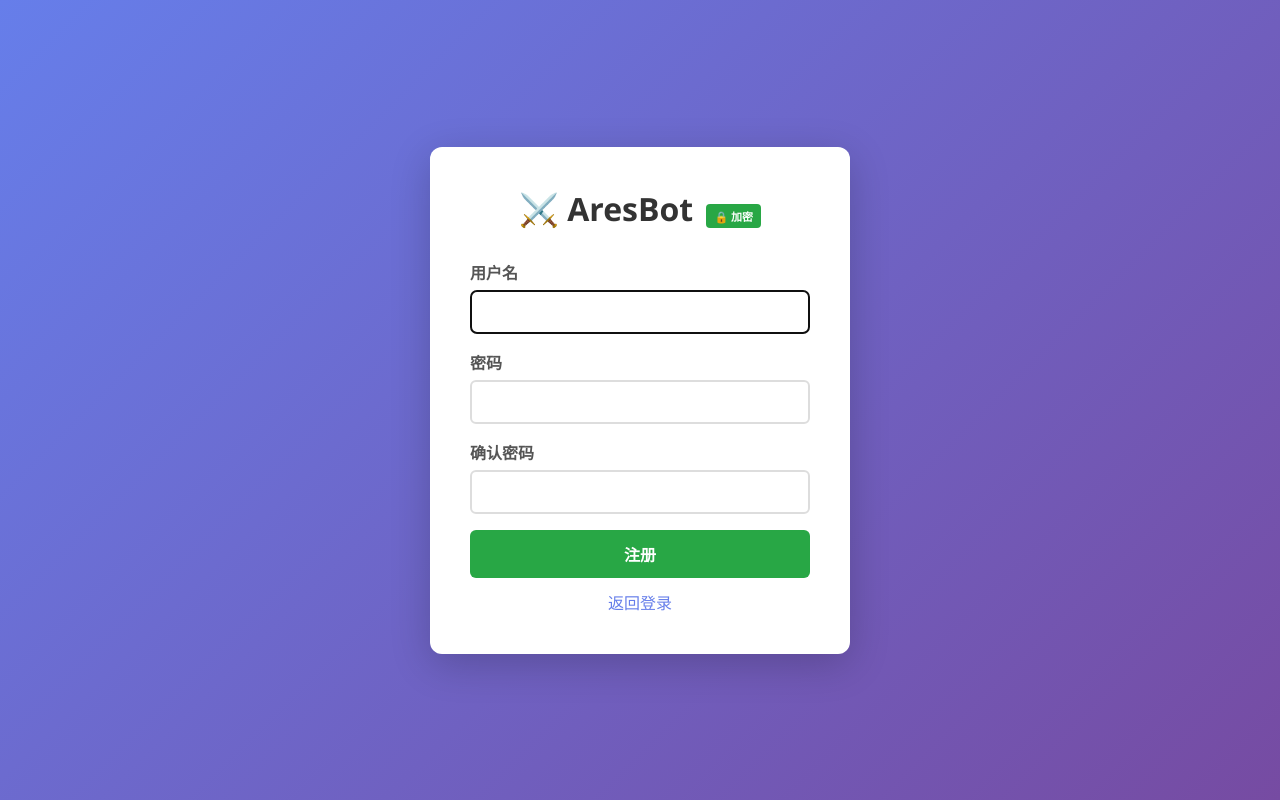
After one commit to Nomiracle/AresBot, a Flask app: page /register in a window 1280 px wide. The commit adds this page. Run offline with Flask 3, Linux system fonts and the light colour scheme.

Commit message:
feat: 增加用户注册

```diff
--- a/routes.py
+++ b/routes.py
@@ -1,6 +1,6 @@
 import sqlite3
 import threading
-from datetime import datetime
+from datetime import datetime, timedelta
 from flask import request, jsonify, session, redirect, url_for, render_template
 from werkzeug.security import check_password_hash, generate_password_hash
 from binance.client import Client
@@ -28,16 +28,110 @@ def register_routes(app):
 
             conn = sqlite3.connect(DB_FILE)
             c = conn.cursor()
+            # 登录尝试表
+            c.execute("CREATE TABLE IF NOT EXISTS login_attempts (username TEXT PRIMARY KEY, attempts INTEGER DEFAULT 0, blocked_until INTEGER)")
+            # 读取封禁状态
+            c.execute("SELECT attempts, blocked_until FROM login_attempts WHERE username=?", (username,))
+            row = c.fetchone()
+            attempts = row[0] if row else 0
+            blocked_until = row[1] if row else None
+
+            now_ts = int(datetime.utcnow().timestamp())
+            if blocked_until and blocked_until > now_ts:
+                # 仍在封禁期
+                remaining = blocked_until - now_ts
+                minutes = max(1, remaining // 60)
+                conn.close()
+                return render_template('login.html', error=f'尝试次数过多，请在 {minutes} 分钟后再试')
+
+            # 正常验证用户
             c.execute("SELECT password FROM users WHERE username=?", (username,))
             result = c.fetchone()
-            conn.close()
 
             if result and check_password_hash(result[0], password):
+                # 登录成功：清除尝试计数与封禁
+                if row:
+                    c.execute("UPDATE login_attempts SET attempts=0, blocked_until=NULL WHERE username=?", (username,))
+                else:
+                    c.execute("INSERT OR REPLACE INTO login_attempts(username, attempts, blocked_until) VALUES(?, 0, NULL)", (username,))
+                conn.commit()
+                conn.close()
                 session['user'] = username
                 return redirect(url_for('index'))
-            return render_template('login.html', error='用户名或密码错误')
+
+            # 登录失败：增加计数，达到3次则封禁10分钟
+            attempts = attempts + 1
+            if attempts >= 3:
+                unblock_ts = int((datetime.utcnow() + timedelta(minutes=10)).timestamp())
+                c.execute("INSERT OR REPLACE INTO login_attempts(username, attempts, blocked_until) VALUES(?, ?, ?)", (username, 0, unblock_ts))
+                conn.commit()
+                conn.close()
+                return render_template('login.html', error='连续失败过多，已锁定 10 分钟')
+            else:
+                if row:
+                    c.execute("UPDATE login_attempts SET attempts=? WHERE username=?", (attempts, username))
+                else:
+                    c.execute("INSERT INTO login_attempts(username, attempts, blocked_until) VALUES(?, ?, NULL)", (username, attempts))
+                conn.commit()
+                conn.close()
+                return render_template('login.html', error='用户名或密码错误')
 
         return render_template('login.html')
+
+    @app.route('/register', methods=['GET', 'POST'])
+    def register():
+        if request.method == 'POST':
+            username = request.form.get('username', '').strip()
+            password = request.form.get('password', '')
+            confirm_password = request.form.get('confirm_password', '')
+
+            error = None
+            if not username or not password:
+                error = '用户名和密码不能为空'
+            elif len(username) < 3:
+                error = '用户名长度至少需要3位'
+            elif len(password) < 6:
+                error = '密码长度至少需要6位'
+            elif password != confirm_password:
+                error = '两次输入的密码不一致'
+
+            if error:
+                return render_template('register.html', error=error)
+
+            try:
+                conn = sqlite3.connect(DB_FILE)
+                c = conn.cursor()
+                # 与 database.init_db 保持一致的 users 表结构（包含 created_at 非空列）
+                c.execute("CREATE TABLE IF NOT EXISTS users (id INTEGER PRIMARY KEY AUTOINCREMENT, username TEXT UNIQUE NOT NULL, password TEXT NOT NULL, created_at TEXT NOT NULL)")
+                # 用户数量限制：最多100个
+                c.execute("SELECT COUNT(*) FROM users")
+                row = c.fetchone()
+                total_users = (row[0] if row else 0)
+                if total_users >= 100:
+                    conn.close()
+                    return render_template('register.html', error='注册人数已达上限 (100)')
+                # 检查是否已存在
+                c.execute("SELECT id FROM users WHERE username=?", (username,))
+                if c.fetchone():
+                    conn.close()
+                    return render_template('register.html', error='用户名已存在')
+
+                hashed = generate_password_hash(password)
+                from datetime import datetime
+                c.execute("INSERT INTO users(username, password, created_at) VALUES(?, ?, ?)", (username, hashed, datetime.now().isoformat()))
+                conn.commit()
+                conn.close()
+
+                session['user'] = username
+                return redirect(url_for('index'))
+            except Exception as e:
+                try:
+                    conn.close()
+                except Exception:
+                    pass
+                return render_template('register.html', error='注册失败: ' + str(e))
+
+        return render_template('register.html')
 
 
     @app.route('/logout')
--- a/templates/login.html
+++ b/templates/login.html
@@ -80,6 +80,9 @@
             </div>
             <button type="submit" class="btn">登录</button>
         </form>
+        <div style="text-align:center; margin-top:10px;">
+            <a href="/register" style="color:#667eea; text-decoration:none; font-weight:600;">没有账号？立即注册</a>
+        </div>
         <div class="info">
             🔐 默认账户: admin / admin123<br>
             ✅ 所有配置数据加密存储<br>
--- /dev/null
+++ b/templates/register.html
@@ -0,0 +1,76 @@
+<!DOCTYPE html>
+<html>
+<head>
+  <meta charset="UTF-8">
+  <title>AresBot 注册</title>
+  <style>
+    * { margin: 0; padding: 0; box-sizing: border-box; }
+    body {
+      font-family: 'Segoe UI', Arial, sans-serif;
+      background: linear-gradient(135deg, #667eea 0%, #764ba2 100%);
+      min-height: 100vh;
+      display: flex;
+      justify-content: center;
+      align-items: center;
+    }
+    .box {
+      background: white;
+      padding: 40px;
+      border-radius: 12px;
+      box-shadow: 0 10px 40px rgba(0,0,0,0.2);
+      width: 100%;
+      max-width: 420px;
+    }
+    h1 { text-align: center; margin-bottom: 30px; color: #333; }
+    .input-group { margin-bottom: 16px; }
+    .input-group label { display: block; margin-bottom: 6px; color: #555; font-weight: 600; }
+    .input-group input {
+      width: 100%;
+      padding: 12px;
+      border: 2px solid #ddd;
+      border-radius: 6px;
+      font-size: 14px;
+    }
+    .btn {
+      width: 100%;
+      padding: 12px;
+      background: #28a745;
+      color: white;
+      border: none;
+      border-radius: 6px;
+      font-size: 16px;
+      cursor: pointer;
+      font-weight: 600;
+    }
+    .btn:hover { background: #218838; }
+    .link { display: block; margin-top: 12px; text-align: center; color: #667eea; text-decoration: none; }
+    .link:hover { text-decoration: underline; }
+    .error { color: #dc3545; margin-bottom: 15px; text-align: center; }
+    .security-badge { display:inline-block; background:#28a745; color:#fff; padding:4px 8px; border-radius:4px; font-size:11px; margin-left:5px; }
+  </style>
+</head>
+<body>
+  <div class="box">
+    <h1>⚔️ AresBot <span class="security-badge">🔒 加密</span></h1>
+    {% if error %}
+    <div class="error">{{ error }}</div>
+    {% endif %}
+    <form method="POST">
+      <div class="input-group">
+        <label>用户名</label>
+        <input type="text" name="username" required autofocus>
+      </div>
+      <div class="input-group">
+        <label>密码</label>
+        <input type="password" name="password" required>
+      </div>
+      <div class="input-group">
+        <label>确认密码</label>
+        <input type="password" name="confirm_password" required>
+      </div>
+      <button type="submit" class="btn">注册</button>
+    </form>
+    <a class="link" href="/login">返回登录</a>
+  </div>
+</body>
+</html>
```
